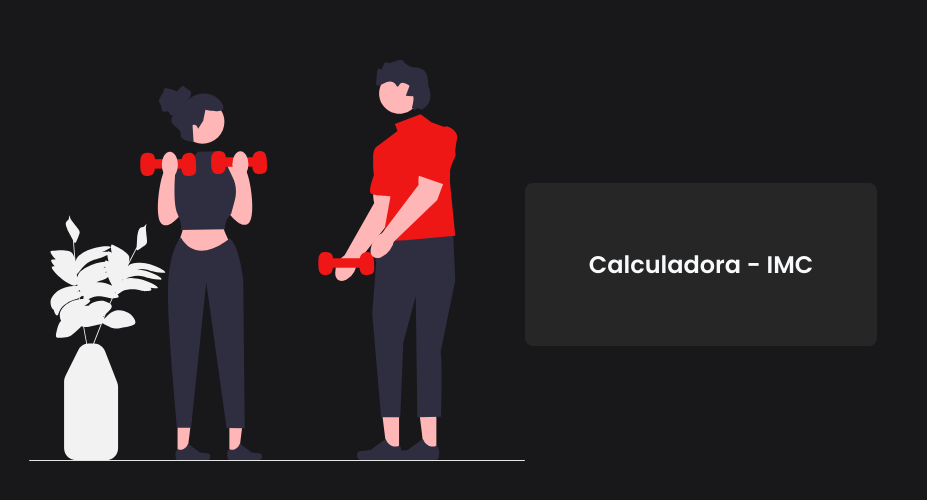
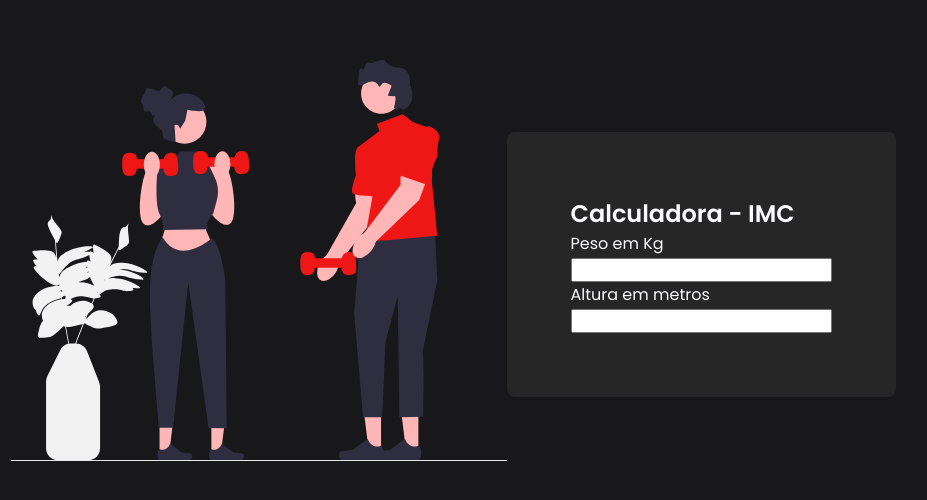
Before and after one commit to lmcomito/revisao, a plain HTML site: page pages/index.html in a window 1280 px wide. Shown: the part 136-636 px from the top of the page, without its empty margins (187-1114 px from the left). Drawn offline with Linux system fonts and the light colour scheme.

Commit message:
feat: create inputs fiels

```diff
--- a/pages/index.html
+++ b/pages/index.html
@@ -16,7 +16,18 @@
         <section id="form">
          <div id="calculator">
           <h1 id="title">Calculadora - IMC</h1>
-         </div>
+         <div class="input-box">
+          <label for="">Peso em Kg</label>
+           <div class="input-field">
+          <input type="number" id="weight" name="weight" required />
+        </div>
+        </div>
+        <div class="input-box">
+            <label for="">Altura em metros</label>
+             <div class="input-field">
+            <input type="number" id="height" name="height" required />
+          </div>
+    </div>
 
         </section>
     </main>
```
